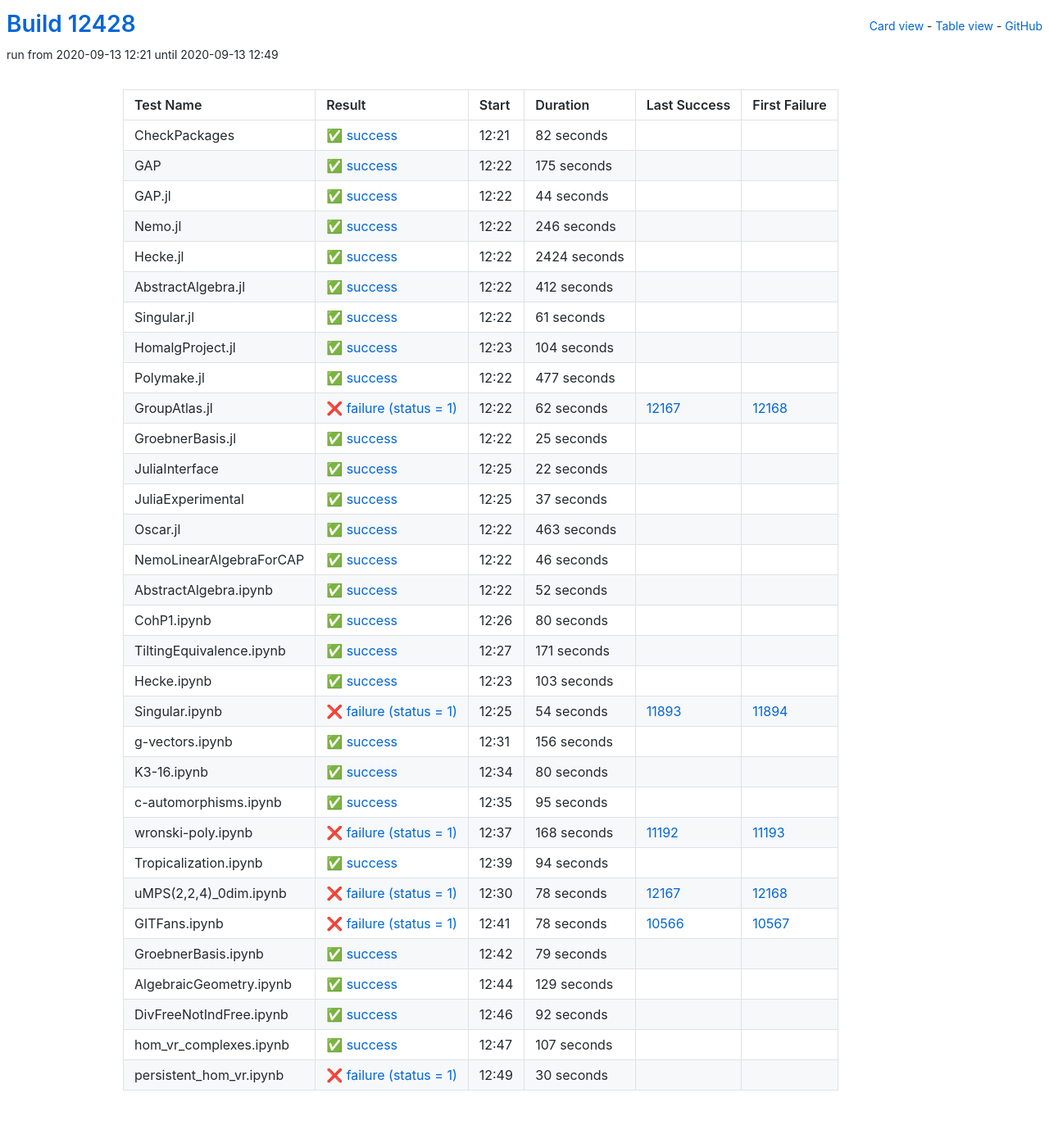
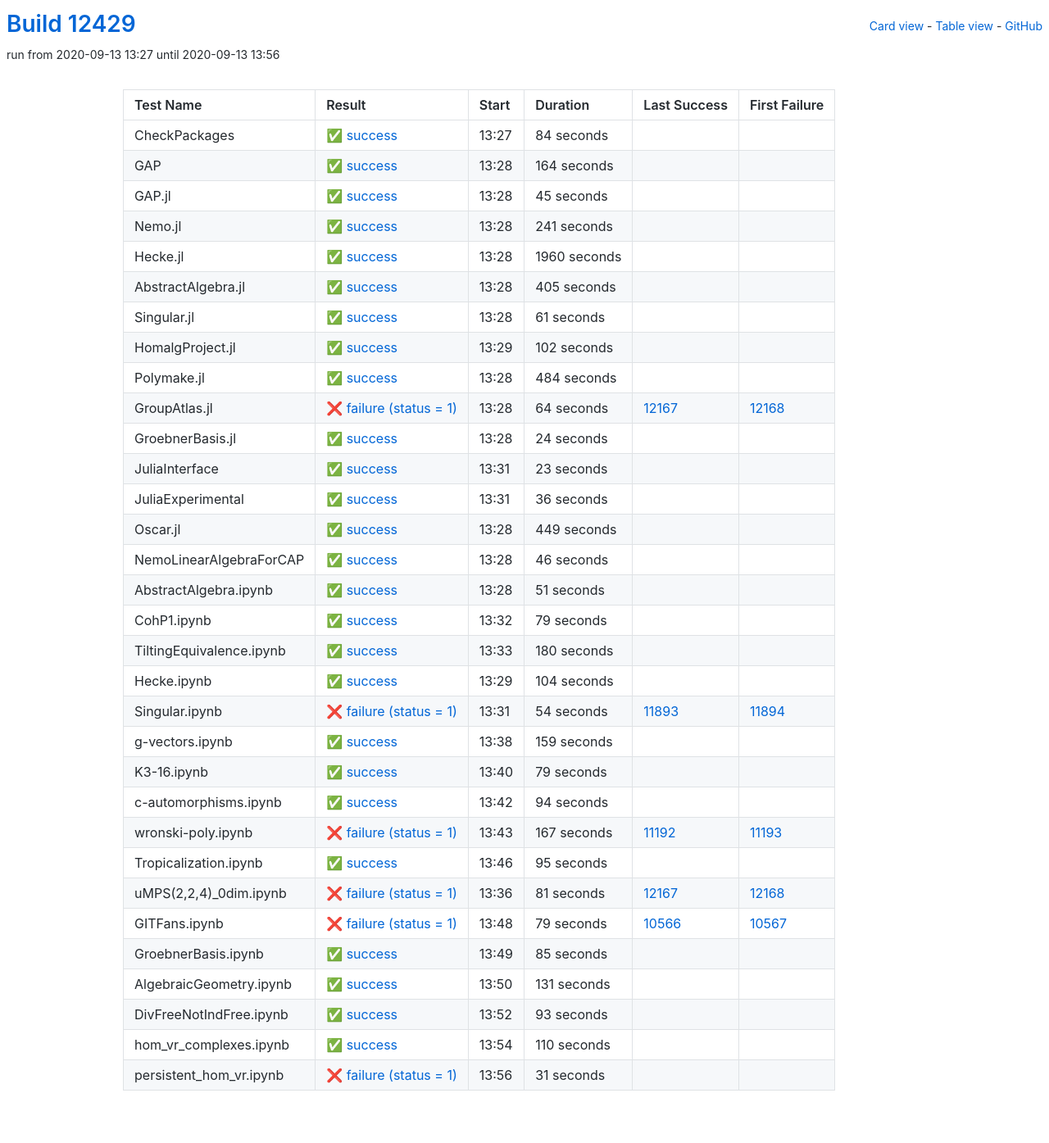
Before and after one commit to oscar-system/oscar-ci-status, a Jekyll site: the page built from table.html, in a window 1280 px wide. Shown: the whole page at 82% size. Built offline with Jekyll 4.4.1, drawn with Linux system fonts in a browser that asks for light colours.

Commit message:
Build #12429

```diff
--- a/_data/ci.yml
+++ b/_data/ci.yml
@@ -1,6 +1,6 @@
 ---
-build: 12428
-build_url: https://oscarci.mathematik.uni-kl.de/job/oscar/12428/
+build: 12429
+build_url: https://oscarci.mathematik.uni-kl.de/job/oscar/12429/
 job: oscar
 organization: oscar-system
 repo: oscar-ci-status
@@ -8,80 +8,80 @@
 tests:
 - name: CheckPackages
   id: checkpackages
-  log: https://oscarci.mathematik.uni-kl.de/job/oscar/12428/artifact/logs/build-12428/CheckPackages.log
-  start: 2020-09-13 12:21
+  log: https://oscarci.mathematik.uni-kl.de/job/oscar/12429/artifact/logs/build-12429/CheckPackages.log
+  start: 2020-09-13 13:27
   success: true
   exitcode: 0
   status: success
-  duration: 82
+  duration: 84
   last_success: false
   last_success_url:
   first_failure: false
   first_failure_url:
 - name: GAP
   id: gap
-  log: https://oscarci.mathematik.uni-kl.de/job/oscar/12428/artifact/logs/build-12428/GAP.log
-  start: 2020-09-13 12:22
+  log: https://oscarci.mathematik.uni-kl.de/job/oscar/12429/artifact/logs/build-12429/GAP.log
+  start: 2020-09-13 13:28
   success: true
   exitcode: 0
   status: success
-  duration: 175
+  duration: 164
   last_success: false
   last_success_url:
   first_failure: false
   first_failure_url:
 - name: GAP.jl
   id: gap-jl
-  log: https://oscarci.mathematik.uni-kl.de/job/oscar/12428/artifact/logs/build-12428/GAP.jl.log
-  start: 2020-09-13 12:22
+  log: https://oscarci.mathematik.uni-kl.de/job/oscar/12429/artifact/logs/build-12429/GAP.jl.log
+  start: 2020-09-13 13:28
   success: true
   exitcode: 0
   status: success
-  duration: 44
+  duration: 45
   last_success: false
   last_success_url:
   first_failure: false
   first_failure_url:
 - name: Nemo.jl
   id: nemo-jl
-  log: https://oscarci.mathematik.uni-kl.de/job/oscar/12428/artifact/logs/build-12428/Nemo.jl.log
-  start: 2020-09-13 12:22
+  log: https://oscarci.mathematik.uni-kl.de/job/oscar/12429/artifact/logs/build-12429/Nemo.jl.log
+  start: 2020-09-13 13:28
   success: true
   exitcode: 0
   status: success
-  duration: 246
+  duration: 241
   last_success: false
   last_success_url:
   first_failure: false
   first_failure_url:
 - name: Hecke.jl
   id: hecke-jl
-  log: https://oscarci.mathematik.uni-kl.de/job/oscar/12428/artifact/logs/build-12428/Hecke.jl.log
-  start: 2020-09-13 12:22
+  log: https://oscarci.mathematik.uni-kl.de/job/oscar/12429/artifact/logs/build-12429/Hecke.jl.log
+  start: 2020-09-13 13:28
   success: true
   exitcode: 0
   status: success
-  duration: 2424
+  duration: 1960
   last_success: false
   last_success_url:
   first_failure: false
   first_failure_url:
 - name: AbstractAlgebra.jl
   id: abstractalgebra-jl
-  log: https://oscarci.mathematik.uni-kl.de/job/oscar/12428/artifact/logs/build-12428/AbstractAlgebra.jl.log
-  start: 2020-09-13 12:22
+  log: https://oscarci.mathematik.uni-kl.de/job/oscar/12429/artifact/logs/build-12429/AbstractAlgebra.jl.log
+  start: 2020-09-13 13:28
   success: true
   exitcode: 0
   status: success
-  duration: 412
+  duration: 405
   last_success: false
   last_success_url:
   first_failure: false
   first_failure_url:
 - name: Singular.jl
   id: singular-jl
-  log: https://oscarci.mathematik.uni-kl.de/job/oscar/12428/artifact/logs/build-12428/Singular.jl.log
-  start: 2020-09-13 12:22
+  log: https://oscarci.mathematik.uni-kl.de/job/oscar/12429/artifact/logs/build-12429/Singular.jl.log
+  start: 2020-09-13 13:28
   success: true
   exitcode: 0
   status: success
@@ -92,92 +92,92 @@
   first_failure_url:
 - name: HomalgProject.jl
   id: homalgproject-jl
-  log: https://oscarci.mathematik.uni-kl.de/job/oscar/12428/artifact/logs/build-12428/HomalgProject.jl.log
-  start: 2020-09-13 12:23
+  log: https://oscarci.mathematik.uni-kl.de/job/oscar/12429/artifact/logs/build-12429/HomalgProject.jl.log
+  start: 2020-09-13 13:29
   success: true
   exitcode: 0
   status: success
-  duration: 104
+  duration: 102
   last_success: false
   last_success_url:
   first_failure: false
   first_failure_url:
 - name: Polymake.jl
   id: polymake-jl
-  log: https://oscarci.mathematik.uni-kl.de/job/oscar/12428/artifact/logs/build-12428/Polymake.jl.log
-  start: 2020-09-13 12:22
+  log: https://oscarci.mathematik.uni-kl.de/job/oscar/12429/artifact/logs/build-12429/Polymake.jl.log
+  start: 2020-09-13 13:28
   success: true
   exitcode: 0
   status: success
-  duration: 477
+  duration: 484
   last_success: false
   last_success_url:
   first_failure: false
   first_failure_url:
 - name: GroupAtlas.jl
   id: groupatlas-jl
-  log: https://oscarci.mathematik.uni-kl.de/job/oscar/12428/artifact/logs/build-12428/GroupAtlas.jl.log
-  start: 2020-09-13 12:22
+  log: https://oscarci.mathematik.uni-kl.de/job/oscar/12429/artifact/logs/build-12429/GroupAtlas.jl.log
+  start: 2020-09-13 13:28
   success: false
   exitcode: 1
   status: failure
-  duration: 62
+  duration: 64
   last_success: 12167
   last_success_url: https://oscarci.mathematik.uni-kl.de/job/oscar/12167/
   first_failure: 12168
   first_failure_url: https://oscarci.mathematik.uni-kl.de/job/oscar/12168/
 - name: GroebnerBasis.jl
   id: groebnerbasis-jl
-  log: https://oscarci.mathematik.uni-kl.de/job/oscar/12428/artifact/logs/build-12428/GroebnerBasis.jl.log
-  start: 2020-09-13 12:22
+  log: https://oscarci.mathematik.uni-kl.de/job/oscar/12429/artifact/logs/build-12429/GroebnerBasis.jl.log
+  start: 2020-09-13 13:28
   success: true
   exitcode: 0
   status: success
-  duration: 25
+  duration: 24
   last_success: false
   last_success_url:
   first_failure: false
   first_failure_url:
 - name: JuliaInterface
   id: juliainterface
-  log: https://oscarci.mathematik.uni-kl.de/job/oscar/12428/artifact/logs/build-12428/JuliaInterface.log
-  start: 2020-09-13 12:25
+  log: https://oscarci.mathematik.uni-kl.de/job/oscar/12429/artifact/logs/build-12429/JuliaInterface.log
+  start: 2020-09-13 13:31
   success: true
   exitcode: 0
   status: success
-  duration: 22
+  duration: 23
   last_success: false
   last_success_url:
   first_failure: false
   first_failure_url:
 - name: JuliaExperimental
   id: juliaexperimental
-  log: https://oscarci.mathematik.uni-kl.de/job/oscar/12428/artifact/logs/build-12428/JuliaExperimental.log
-  start: 2020-09-13 12:25
+  log: https://oscarci.mathematik.uni-kl.de/job/oscar/12429/artifact/logs/build-12429/JuliaExperimental.log
+  start: 2020-09-13 13:31
   success: true
   exitcode: 0
   status: success
-  duration: 37
+  duration: 36
   last_success: false
   last_success_url:
   first_failure: false
   first_failure_url:
 - name: Oscar.jl
   id: oscar-jl
-  log: https://oscarci.mathematik.uni-kl.de/job/oscar/12428/artifact/logs/build-12428/Oscar.jl.log
-  start: 2020-09-13 12:22
+  log: https://oscarci.mathematik.uni-kl.de/job/oscar/12429/artifact/logs/build-12429/Oscar.jl.log
+  start: 2020-09-13 13:28
   success: true
   exitcode: 0
   status: success
-  duration: 463
+  duration: 449
   last_success: false
   last_success_url:
   first_failure: false
   first_failure_url:
 - name: NemoLinearAlgebraForCAP
   id: nemolinearalgebraforcap
-  log: https://oscarci.mathematik.uni-kl.de/job/oscar/12428/artifact/logs/build-12428/NemoLinearAlgebraForCAP.log
-  start: 2020-09-13 12:22
+  log: https://oscarci.mathematik.uni-kl.de/job/oscar/12429/artifact/logs/build-12429/NemoLinearAlgebraForCAP.log
+  start: 2020-09-13 13:28
   success: true
   exitcode: 0
   status: success
@@ -188,56 +188,56 @@
   first_failure_url:
 - name: AbstractAlgebra.ipynb
   id: abstractalgebra-ipynb
-  log: https://oscarci.mathematik.uni-kl.de/job/oscar/12428/artifact/logs/build-12428/AbstractAlgebra.ipynb.log
-  start: 2020-09-13 12:22
+  log: https://oscarci.mathematik.uni-kl.de/job/oscar/12429/artifact/logs/build-12429/AbstractAlgebra.ipynb.log
+  start: 2020-09-13 13:28
   success: true
   exitcode: 0
   status: success
-  duration: 52
+  duration: 51
   last_success: false
   last_success_url:
   first_failure: false
   first_failure_url:
 - name: CohP1.ipynb
   id: cohp1-ipynb
-  log: https://oscarci.mathematik.uni-kl.de/job/oscar/12428/artifact/logs/build-12428/CohP1.ipynb.log
-  start: 2020-09-13 12:26
+  log: https://oscarci.mathematik.uni-kl.de/job/oscar/12429/artifact/logs/build-12429/CohP1.ipynb.log
+  start: 2020-09-13 13:32
   success: true
   exitcode: 0
   status: success
-  duration: 80
+  duration: 79
   last_success: false
   last_success_url:
   first_failure: false
   first_failure_url:
 - name: TiltingEquivalence.ipynb
   id: tiltingequivalence-ipynb
-  log: https://oscarci.mathematik.uni-kl.de/job/oscar/12428/artifact/logs/build-12428/TiltingEquivalence.ipynb.log
-  start: 2020-09-13 12:27
+  log: https://oscarci.mathematik.uni-kl.de/job/oscar/12429/artifact/logs/build-12429/TiltingEquivalence.ipynb.log
+  start: 2020-09-13 13:33
   success: true
   exitcode: 0
   status: success
-  duration: 171
+  duration: 180
   last_success: false
   last_success_url:
   first_failure: false
   first_failure_url:
 - name: Hecke.ipynb
   id: hecke-ipynb
-  log: https://oscarci.mathematik.uni-kl.de/job/oscar/12428/artifact/logs/build-12428/Hecke.ipynb.log
-  start: 2020-09-13 12:23
+  log: https://oscarci.mathematik.uni-kl.de/job/oscar/12429/artifact/logs/build-12429/Hecke.ipynb.log
+  start: 2020-09-13 13:29
   success: true
   exitcode: 0
   status: success
-  duration: 103
+  duration: 104
   last_success: false
   last_success_url:
   first_failure: false
   first_failure_url:
 - name: Singular.ipynb
   id: singular-ipynb
-  log: https://oscarci.mathematik.uni-kl.de/job/oscar/12428/artifact/logs/build-12428/Singular.ipynb.log
-  start: 2020-09-13 12:25
+  log: https://oscarci.mathematik.uni-kl.de/job/oscar/12429/artifact/logs/build-12429/Singular.ipynb.log
+  start: 2020-09-13 13:31
   success: false
   exitcode: 1
   status: failure
@@ -248,32 +248,56 @@
   first_failure_url: https://oscarci.mathematik.uni-kl.de/job/oscar/11894/
 - name: g-vectors.ipynb
   id: g-vectors-ipynb
-  log: https://oscarci.mathematik.uni-kl.de/job/oscar/12428/artifact/logs/build-12428/g-vectors.ipynb.log
-  start: 2020-09-13 12:31
+  log: https://oscarci.mathematik.uni-kl.de/job/oscar/12429/artifact/logs/build-12429/g-vectors.ipynb.log
+  start: 2020-09-13 13:38
   success: true
   exitcode: 0
   status: success
-  duration: 156
+  duration: 159
   last_success: false
   last_success_url:
   first_failure: false
   first_failure_url:
 - name: K3-16.ipynb
   id: k3-16-ipynb
-  log: https://oscarci.mathematik.uni-kl.de/job/oscar/12428/artifact/logs/build-12428/K3-16.ipynb.log
-  start: 2020-09-13 12:34
+  log: https://oscarci.mathematik.uni-kl.de/job/oscar/12429/artifact/logs/build-12429/K3-16.ipynb.log
+  start: 2020-09-13 13:40
   success: true
   exitcode: 0
   status: success
-  duration: 80
+  duration: 79
   last_success: false
   last_success_url:
   first_failure: false
   first_failure_url:
 - name: c-automorphisms.ipynb
   id: c-automorphisms-ipynb
-  log: https://oscarci.mathematik.uni-kl.de/job/oscar/12428/artifact/logs/build-12428/c-automorphisms.ipynb.log
-  start: 2020-09-13 12:35
+  log: https://oscarci.mathematik.uni-kl.de/job/oscar/12429/artifact/logs/build-12429/c-automorphisms.ipynb.log
+  start: 2020-09-13 13:42
+  success: true
+  exitcode: 0
+  status: success
+  duration: 94
+  last_success: false
+  last_success_url:
+  first_failure: false
+  first_failure_url:
+- name: wronski-poly.ipynb
+  id: wronski-poly-ipynb
+  log: https://oscarci.mathematik.uni-kl.de/job/oscar/12429/artifact/logs/build-12429/wronski-poly.ipynb.log
+  start: 2020-09-13 13:43
+  success: false
+  exitcode: 1
+  status: failure
+  duration: 167
+  last_success: 11192
+  last_success_url: https://oscarci.mathematik.uni-kl.de/job/oscar/11192/
+  first_failure: 11193
+  first_failure_url: https://oscarci.mathematik.uni-kl.de/job/oscar/11193/
+- name: Tropicalization.ipynb
+  id: tropicalization-ipynb
+  log: https://oscarci.mathematik.uni-kl.de/job/oscar/12429/artifact/logs/build-12429/Tropicalization.ipynb.log
+  start: 2020-09-13 13:46
   success: true
   exitcode: 0
   status: success
@@ -282,110 +306,86 @@
   last_success_url:
   first_failure: false
   first_failure_url:
-- name: wronski-poly.ipynb
-  id: wronski-poly-ipynb
-  log: https://oscarci.mathematik.uni-kl.de/job/oscar/12428/artifact/logs/build-12428/wronski-poly.ipynb.log
-  start: 2020-09-13 12:37
+- name: uMPS(2,2,4)_0dim.ipynb
+  id: umps-2-2-4-0dim-ipynb
+  log: https://oscarci.mathematik.uni-kl.de/job/oscar/12429/artifact/logs/build-12429/uMPS-2-2-4-_0dim.ipynb.log
+  start: 2020-09-13 13:36
   success: false
   exitcode: 1
   status: failure
-  duration: 168
-  last_success: 11192
-  last_success_url: https://oscarci.mathematik.uni-kl.de/job/oscar/11192/
-  first_failure: 11193
-  first_failure_url: https://oscarci.mathematik.uni-kl.de/job/oscar/11193/
-- name: Tropicalization.ipynb
-  id: tropicalization-ipynb
-  log: https://oscarci.mathematik.uni-kl.de/job/oscar/12428/artifact/logs/build-12428/Tropicalization.ipynb.log
-  start: 2020-09-13 12:39
-  success: true
-  exitcode: 0
-  status: success
-  duration: 94
-  last_success: false
-  last_success_url:
-  first_failure: false
-  first_failure_url:
-- name: uMPS(2,2,4)_0dim.ipynb
-  id: umps-2-2-4-0dim-ipynb
-  log: https://oscarci.mathematik.uni-kl.de/job/oscar/12428/artifact/logs/build-12428/uMPS-2-2-4-_0dim.ipynb.log
-  start: 2020-09-13 12:30
-  success: false
-  exitcode: 1
-  status: failure
-  duration: 78
+  duration: 81
   last_success: 12167
   last_success_url: https://oscarci.mathematik.uni-kl.de/job/oscar/12167/
   first_failure: 12168
   first_failure_url: https://oscarci.mathematik.uni-kl.de/job/oscar/12168/
 - name: GITFans.ipynb
   id: gitfans-ipynb
-  log: https://oscarci.mathematik.uni-kl.de/job/oscar/12428/artifact/logs/build-12428/GITFans.ipynb.log
-  start: 2020-09-13 12:41
+  log: https://oscarci.mathematik.uni-kl.de/job/oscar/12429/artifact/logs/build-12429/GITFans.ipynb.log
+  start: 2020-09-13 13:48
   success: false
   exitcode: 1
   status: failure
-  duration: 78
+  duration: 79
   last_success: 10566
   last_success_url: https://oscarci.mathematik.uni-kl.de/job/oscar/10566/
   first_failure: 10567
   first_failure_url: https://oscarci.mathematik.uni-kl.de/job/oscar/10567/
 - name: GroebnerBasis.ipynb
   id: groebnerbasis-ipynb
-  log: https://oscarci.mathematik.uni-kl.de/job/oscar/12428/artifact/logs/build-12428/GroebnerBasis.ipynb.log
-  start: 2020-09-13 12:42
+  log: https://oscarci.mathematik.uni-kl.de/job/oscar/12429/artifact/logs/build-12429/GroebnerBasis.ipynb.log
+  start: 2020-09-13 13:49
   success: true
   exitcode: 0
   status: success
-  duration: 79
+  duration: 85
   last_success: false
   last_success_url:
   first_failure: false
   first_failure_url:
 - name: AlgebraicGeometry.ipynb
   id: algebraicgeometry-ipynb
-  log: https://oscarci.mathematik.uni-kl.de/job/oscar/12428/artifact/logs/build-12428/AlgebraicGeometry.ipynb.log
-  start: 2020-09-13 12:44
+  log: https://oscarci.mathematik.uni-kl.de/job/oscar/12429/artifact/logs/build-12429/AlgebraicGeometry.ipynb.log
+  start: 2020-09-13 13:50
   success: true
   exitcode: 0
   status: success
-  duration: 129
+  duration: 131
   last_success: false
   last_success_url:
   first_failure: false
   first_failure_url:
 - name: DivFreeNotIndFree.ipynb
   id: divfreenotindfree-ipynb
-  log: https://oscarci.mathematik.uni-kl.de/job/oscar/12428/artifact/logs/build-12428/DivFreeNotIndFree.ipynb.log
-  start: 2020-09-13 12:46
+  log: https://oscarci.mathematik.uni-kl.de/job/oscar/12429/artifact/logs/build-12429/DivFreeNotIndFree.ipynb.log
+  start: 2020-09-13 13:52
   success: true
   exitcode: 0
   status: success
-  duration: 92
+  duration: 93
   last_success: false
   last_success_url:
   first_failure: false
   first_failure_url:
 - name: hom_vr_complexes.ipynb
   id: hom-vr-complexes-ipynb
-  log: https://oscarci.mathematik.uni-kl.de/job/oscar/12428/artifact/logs/build-12428/hom_vr_complexes.ipynb.log
-  start: 2020-09-13 12:47
+  log: https://oscarci.mathematik.uni-kl.de/job/oscar/12429/artifact/logs/build-12429/hom_vr_complexes.ipynb.log
+  start: 2020-09-13 13:54
   success: true
   exitcode: 0
   status: success
-  duration: 107
+  duration: 110
   last_success: false
   last_success_url:
   first_failure: false
   first_failure_url:
 - name: persistent_hom_vr.ipynb
   id: persistent-hom-vr-ipynb
-  log: https://oscarci.mathematik.uni-kl.de/job/oscar/12428/artifact/logs/build-12428/persistent_hom_vr.ipynb.log
-  start: 2020-09-13 12:49
+  log: https://oscarci.mathematik.uni-kl.de/job/oscar/12429/artifact/logs/build-12429/persistent_hom_vr.ipynb.log
+  start: 2020-09-13 13:56
   success: false
   exitcode: 1
   status: failure
-  duration: 30
+  duration: 31
   last_success: false
   last_success_url:
   first_failure: false
```
Also changed, not shown: README.md.
